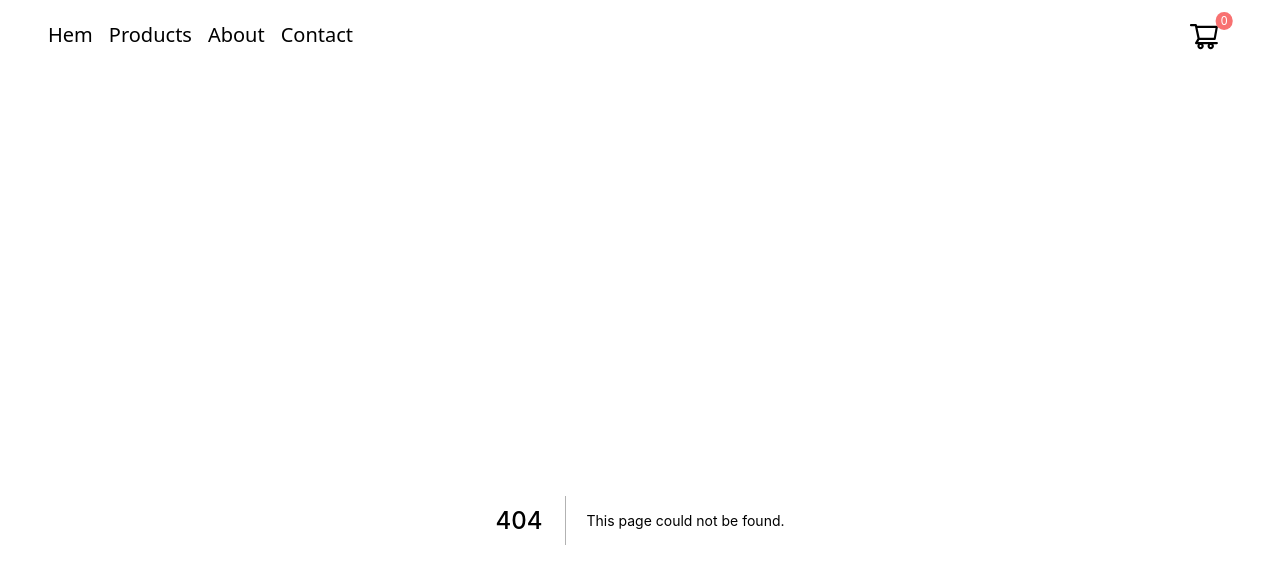
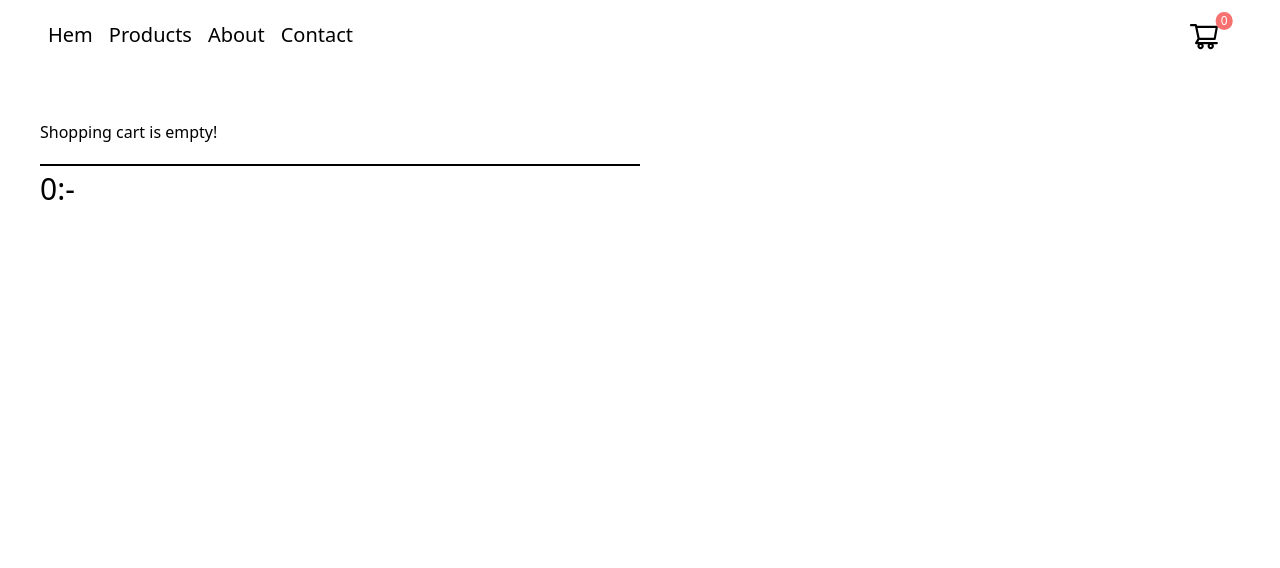
Before and after one commit to pontusbergqvist/consid-ecommerce, a Next.js app: page /checkout in a window 1280 px wide. Before the commit this address had no page. Shown: the top 568 px of the page. Built offline with nearby package versions, Linux system fonts and the light colour scheme.

Commit message:
added /checkout with some controls for added products and order confirmation page

```diff
--- a/components/cart/index.js
+++ b/components/cart/index.js
@@ -1,16 +1,21 @@
 import { ShopContext } from "../context";
 import { useContext } from "react";
 import { AiOutlineShoppingCart } from "react-icons/ai";
+import Link from "next/link";
 
 const Cart = () => {
   const context = useContext(ShopContext);
   return (
-    <div className="text-[32px] relative mr-5 cursor-pointer">
-      <AiOutlineShoppingCart />
-      <div className="flex bg-red-400 text-white justify-center items-center text-[12px] px-[5px] rounded-full absolute top-0 right-0 translate-x-3/4 -translate-y-2">
-        {context.total}
+    <Link href="/checkout">
+      <div className="text-[32px] relative mr-5 cursor-pointer">
+        <AiOutlineShoppingCart />
+        <div className="flex bg-red-400 text-white justify-center items-center text-[12px] px-[5px] rounded-full absolute top-0 right-0 translate-x-3/4 -translate-y-2">
+          {context.products
+            .map((product) => product.quantity)
+            .reduce((x, y) => x + y, 0)}
+        </div>
       </div>
-    </div>
+    </Link>
   );
 };
 
--- /dev/null
+++ b/components/checkout/orderConfirmation.js
@@ -0,0 +1,26 @@
+import { useContext, useEffect } from "react";
+import { FcOk } from "react-icons/fc";
+import { ShopContext } from "../context";
+import Link from "next/link";
+
+const OrderConfirmation = () => {
+  const context = useContext(ShopContext);
+
+  useEffect(() => {
+    context.reset();
+  }, []);
+
+  return (
+    <div className="flex flex-col items-center justify-center text-[22px] py-5">
+      <div className="text-[40px]">
+        <FcOk />
+      </div>
+      <p className="my-3">Your order is complete!</p>
+      <Link href="/">
+        <button className="text-[16px] bg-blue-500 text-white p-2 rounded">Return to home</button>
+      </Link>
+    </div>
+  );
+};
+
+export default OrderConfirmation;
--- a/components/context.js
+++ b/components/context.js
@@ -5,16 +5,48 @@ export const ShopContext = createContext(initialState);
 
 const Context = ({ children }) => {
   const [state, dispatch] = useReducer(reducer, initialState);
+
   const addToCart = (product) => {
     dispatch({
       type: "ADD_CART",
       payload: product,
     });
   };
+
+  const removeFromCart = (product) => {
+    dispatch({
+      type: "REMOVE_CART",
+      payload: product,
+    });
+  };
+
+  const decrementQuantity = (product) => {
+    dispatch({
+      type: "DECREMENT",
+      payload: product,
+    });
+  };
+
+  const incrementQuantity = (product) => {
+    dispatch({
+      type: "INCREMENT",
+      payload: product,
+    });
+  };
+
+  const reset = () => {
+    dispatch({
+      type: "RESET",
+    });
+  };
+
   const value = {
-    total: state.total,
     products: state.products,
     addToCart,
+    removeFromCart,
+    decrementQuantity,
+    incrementQuantity,
+    reset,
   };
 
   return <ShopContext.Provider value={value}>{children}</ShopContext.Provider>;
--- a/components/reducer.js
+++ b/components/reducer.js
@@ -1,15 +1,26 @@
-import addOrUpdate from "../utils/reducer/addCart";
+import { addOrUpdate, remove, decrement, increment } from "../utils/cart";
 
 export const initialState = {
-  total: 0,
   products: [],
+  addToCart: () => {},
+  removeFromCart: () => {},
+  decrementQuantity: () => {},
+  incrementQuantity: () => {},
+  reset: () => {},
 };
 
 const reducer = (state, action) => {
   switch (action.type) {
-    // ADD_CART: Checks if object with product id exists in products array, if it exists - update quantity for existing product object - else create new product object
     case "ADD_CART":
       return addOrUpdate(state, action);
+    case "REMOVE_CART":
+      return remove(state, action);
+    case "DECREMENT":
+      return decrement(state, action);
+    case "INCREMENT":
+      return increment(state, action);
+    case "RESET":
+      return initialState;
     default:
       throw new Error("Wrong action type");
   }
--- /dev/null
+++ b/pages/checkout.js
@@ -0,0 +1,83 @@
+import { useContext, useState } from "react";
+import { ShopContext } from "../components/context";
+import { AiOutlineArrowUp, AiOutlineArrowDown } from "react-icons/ai";
+import { ImCross } from "react-icons/im";
+import { Image } from "react-datocms";
+import OrderConfirmation from "../components/checkout/orderConfirmation";
+
+const Checkout = () => {
+  const [orderIsSent, setOrderIsSent] = useState(false);
+  const context = useContext(ShopContext);
+  return !orderIsSent ? (
+    <div className="flex mx-auto flex-col justify-center">
+      <div className="flex flex-col justify-between border-b-2 border-black max-w-[600px] pb-5">
+        {context.products.length !== 0 ? (
+          context.products.map((product) => (
+            <article
+              key={product.id}
+              className="flex justify-between w-full p-5 rounded bg-f3 my-1"
+            >
+              <div className="flex">
+                <div className="flex items-center">
+                  <div className="flex flex-col items-center text-[20px]">
+                    <div
+                      className="text-[16px] cursor-pointer"
+                      onClick={() => context.decrementQuantity(product)}
+                    >
+                      <AiOutlineArrowUp />
+                    </div>
+                    {product.quantity}
+                    <div
+                      className="text-[16px] cursor-pointer"
+                      onClick={() => context.incrementQuantity(product)}
+                    >
+                      <AiOutlineArrowDown />
+                    </div>
+                  </div>
+                </div>
+                <div className="h-full w-[100px] mx-4">
+                  <Image data={product.mainImage.responsiveImage} />
+                </div>
+                <div className="">
+                  <p className="text-[25px]">{product.name}</p>
+                  <p className="text-[20px]">{product.price}:-</p>
+                </div>
+              </div>
+              <button
+                onClick={() => context.removeFromCart(product)}
+                className="p-1 rounded"
+              >
+                <ImCross />
+              </button>
+            </article>
+          ))
+        ) : (
+          <div>Shopping cart is empty!</div>
+        )}
+      </div>
+      <div className="flex-start">
+        <p className="text-[30px]">
+          {/* {context.products
+            .map((product) => Number(product.price) * product.quantity)
+            .reduce((x, y) => x + y, 0)} */}
+          {context.products
+            .map((product) => product.price * product.quantity)
+            .reduce((x, y) => x + y, 0)}
+          :-
+        </p>
+        {context.products.length !== 0 && (
+          <button
+            className="bg-blue-500 p-2 text-white rounded"
+            onClick={() => setOrderIsSent(true)}
+          >
+            Send order
+          </button>
+        )}
+      </div>
+    </div>
+  ) : (
+    <OrderConfirmation />
+  );
+};
+
+export default Checkout;
--- a/pages/products/[product].js
+++ b/pages/products/[product].js
@@ -59,7 +59,6 @@ export const getStaticProps = async ({ params }) => {
 
 const Product = ({ product }) => {
   const context = useContext(ShopContext);
-  console.log(context);
   return (
     <div className="flex laptop:flex-row flex-col">
       <div className="laptop:w-1/2 w-full grid grid-cols-2">
@@ -81,6 +80,9 @@ const Product = ({ product }) => {
               context.addToCart({
                 id: product.id,
                 quantity: 1,
+                name: product.name,
+                price: product.price,
+                mainImage: product.mainImage,
               })
             }
           >
--- /dev/null
+++ b/utils/cart.js
@@ -0,0 +1,98 @@
+import { initialState } from "../components/reducer";
+
+// ADD_CART: Checks if object with product id exists in products array, if it exists - update quantity for existing product object - else create new product object
+export const addOrUpdate = (state, action) => {
+  const productIndex = state.products.findIndex(
+    (product) => product.id === action.payload.id
+  );
+  if (productIndex !== -1) {
+    return {
+      ...state,
+      products: state.products.map((product, index) => {
+        if (productIndex === index) {
+          return {
+            id: product.id,
+            quantity: product.quantity + action.payload.quantity,
+            name: action.payload.name,
+            price: action.payload.price,
+            mainImage: action.payload.mainImage,
+          };
+        } else {
+          return product;
+        }
+      }),
+    };
+  } else {
+    return {
+      ...state,
+      products: [
+        ...state.products,
+        {
+          id: action.payload.id,
+          quantity: action.payload.quantity,
+          name: action.payload.name,
+          price: action.payload.price,
+          mainImage: action.payload.mainImage,
+        },
+      ],
+    };
+  }
+};
+
+export const remove = (state, action) => {
+  return {
+    ...state,
+    products: state.products.filter(
+      (product) => product.id !== action.payload.id
+    ),
+  };
+};
+
+export const decrement = (state, action) => {
+  const productIndex = state.products.findIndex(
+    (product) => product.id === action.payload.id
+  );
+  const quantity = state.products[productIndex].quantity - 1;
+  if (quantity <= 0) {
+    return {
+      ...state,
+      products: state.products.filter(
+        (product) => product.id !== action.payload.id
+      ),
+    };
+  } else {
+    return {
+      ...state,
+      products: state.products.map((product, i) => {
+        if (i === productIndex) {
+          return {
+            ...product,
+            quantity: quantity,
+          };
+        } else {
+          return { ...product };
+        }
+      }),
+    };
+  }
+};
+
+export const increment = (state, action) => {
+  const productIndex = state.products.findIndex(
+    (product) => product.id === action.payload.id
+  );
+  const quantity = state.products[productIndex].quantity + 1;
+  return {
+    ...state,
+    products: state.products.map((product, i) => {
+      if (i === productIndex) {
+        return {
+          ...product,
+          quantity: quantity,
+        };
+      } else {
+        return { ...product };
+      }
+    }),
+  };
+};
--- a/utils/reducer/addCart.js
+++ b/utils/reducer/addCart.js
@@ -11,12 +11,14 @@ const addOrUpdate = (state, action) => {
           return {
             id: product.id,
             quantity: product.quantity + action.payload.quantity,
+            name: action.payload.name,
+            price: action.payload.price,
+            mainImage: action.payload.mainImage,
           };
         } else {
           return product;
         }
       }),
-      total: state.total + action.payload.quantity,
     };
   } else {
     return {
@@ -26,9 +28,11 @@ const addOrUpdate = (state, action) => {
         {
           id: action.payload.id,
           quantity: action.payload.quantity,
+          name: action.payload.name,
+          price: action.payload.price,
+          mainImage: action.payload.mainImage,
         },
       ],
-      total: state.total + action.payload.quantity,
     };
   }
 };
```
Also changed, not shown: utils/reducer/removeCart.js (added).
